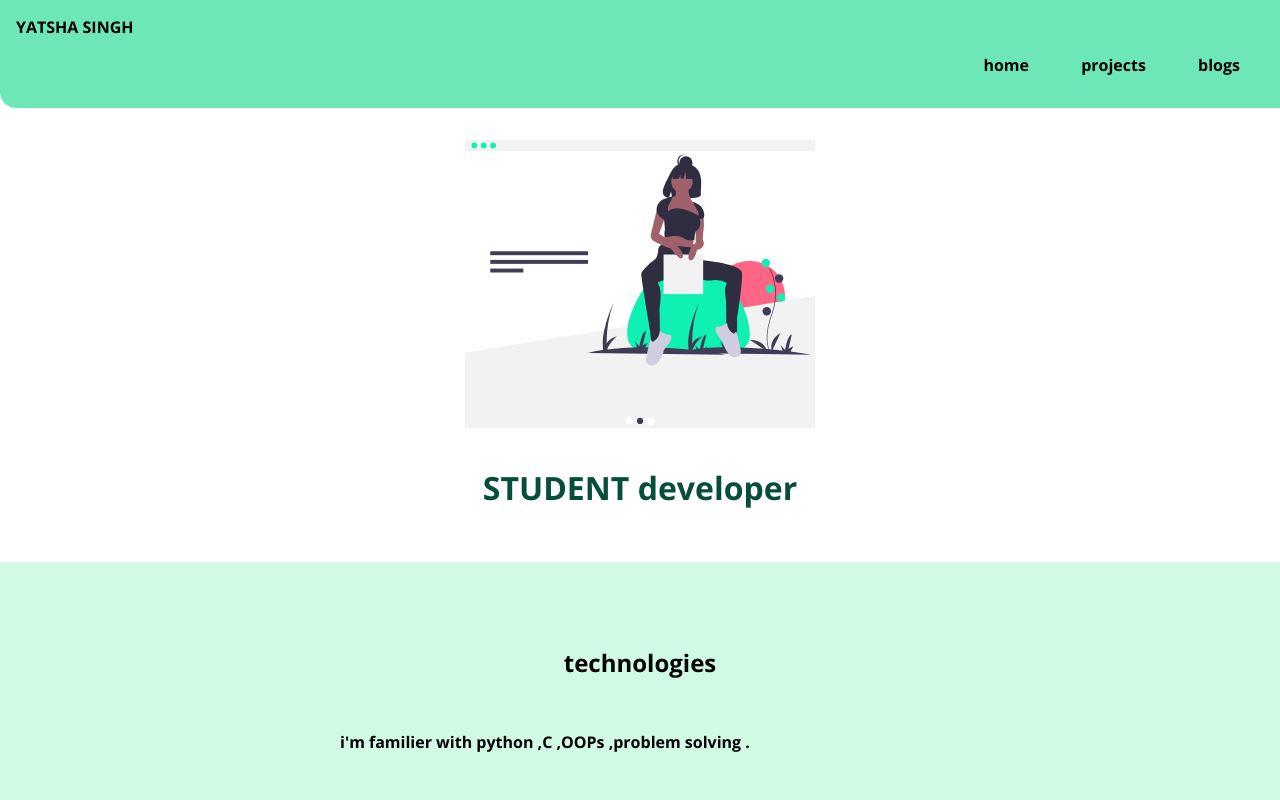
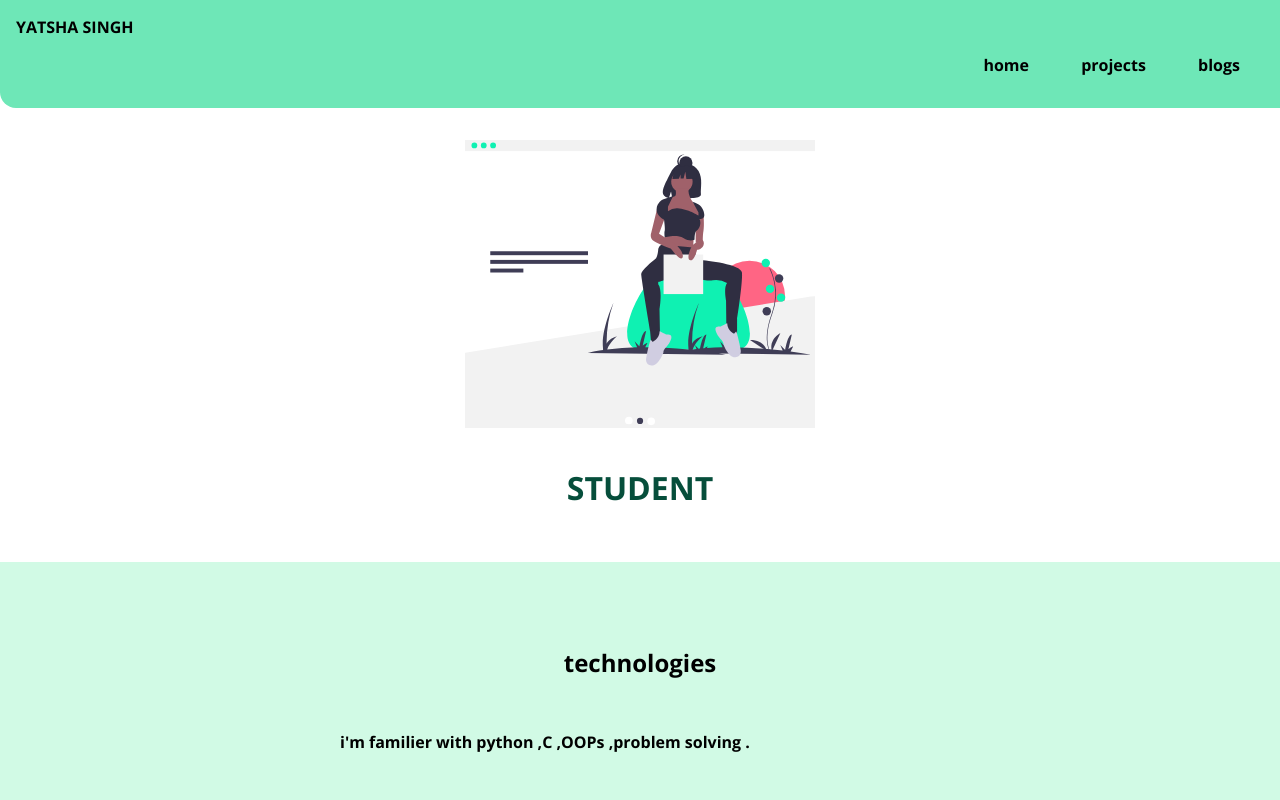
Before and after one commit to YatshaSingh/portfolio, a plain HTML site: page index.html in a window 1280 px wide. Shown: the top 800 px of the page. Drawn offline with nearby package versions, Linux system fonts and the light colour scheme.

Commit message:
Update index.html

```diff
--- a/index.html
+++ b/index.html
@@ -27,7 +27,7 @@
     <a>
     <img class="hero-image" src="undraw.svg">
    </a>
-   <h1 class="hero-heading">STUDENT<span class="heading-inverted"></span> developer</h1>
+   <h1 class="hero-heading">STUDENT<span class="heading-inverted"></span></h1>
   </header>
   <section class="section ow">
     <div class="container container-center">
```
